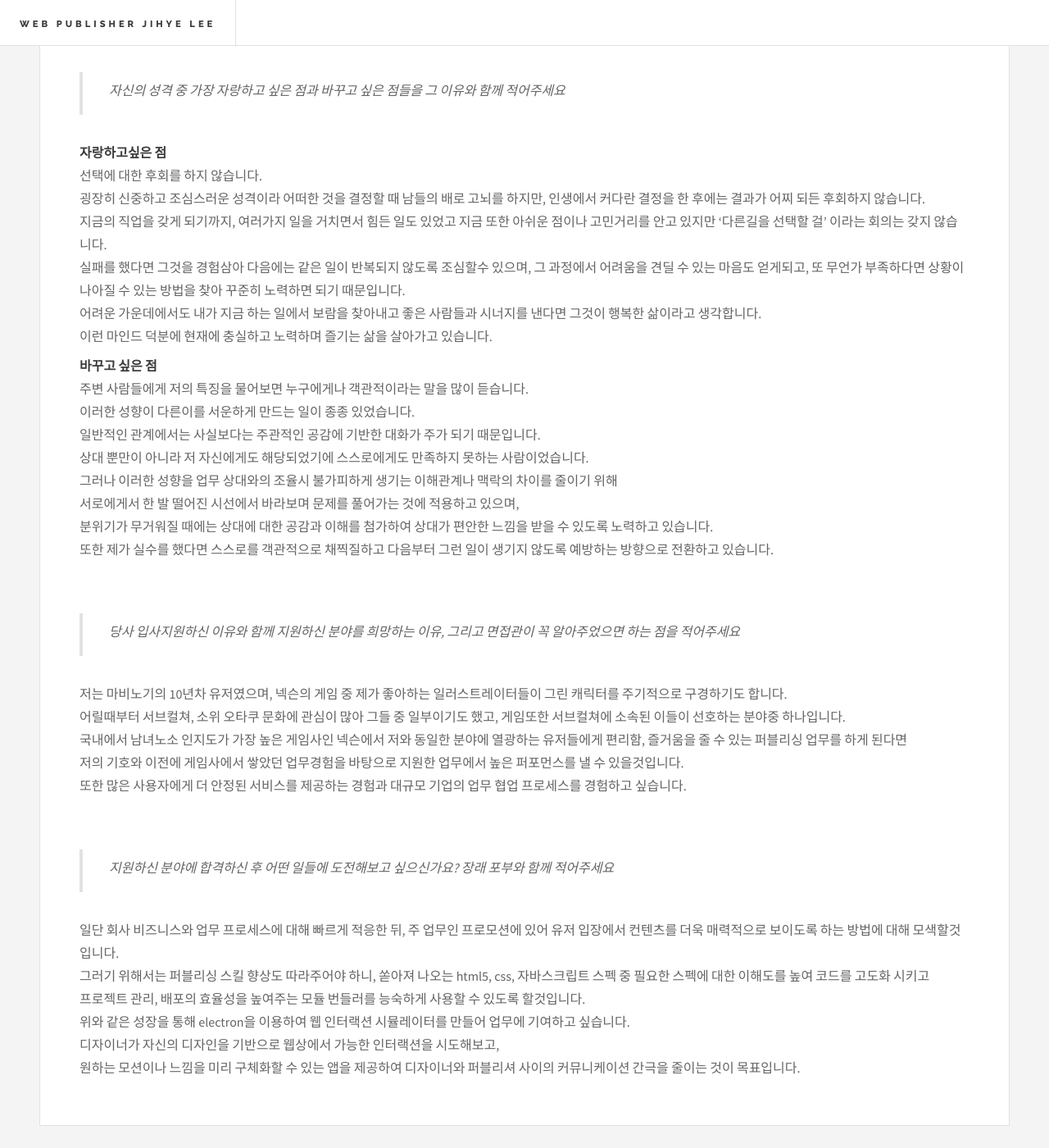
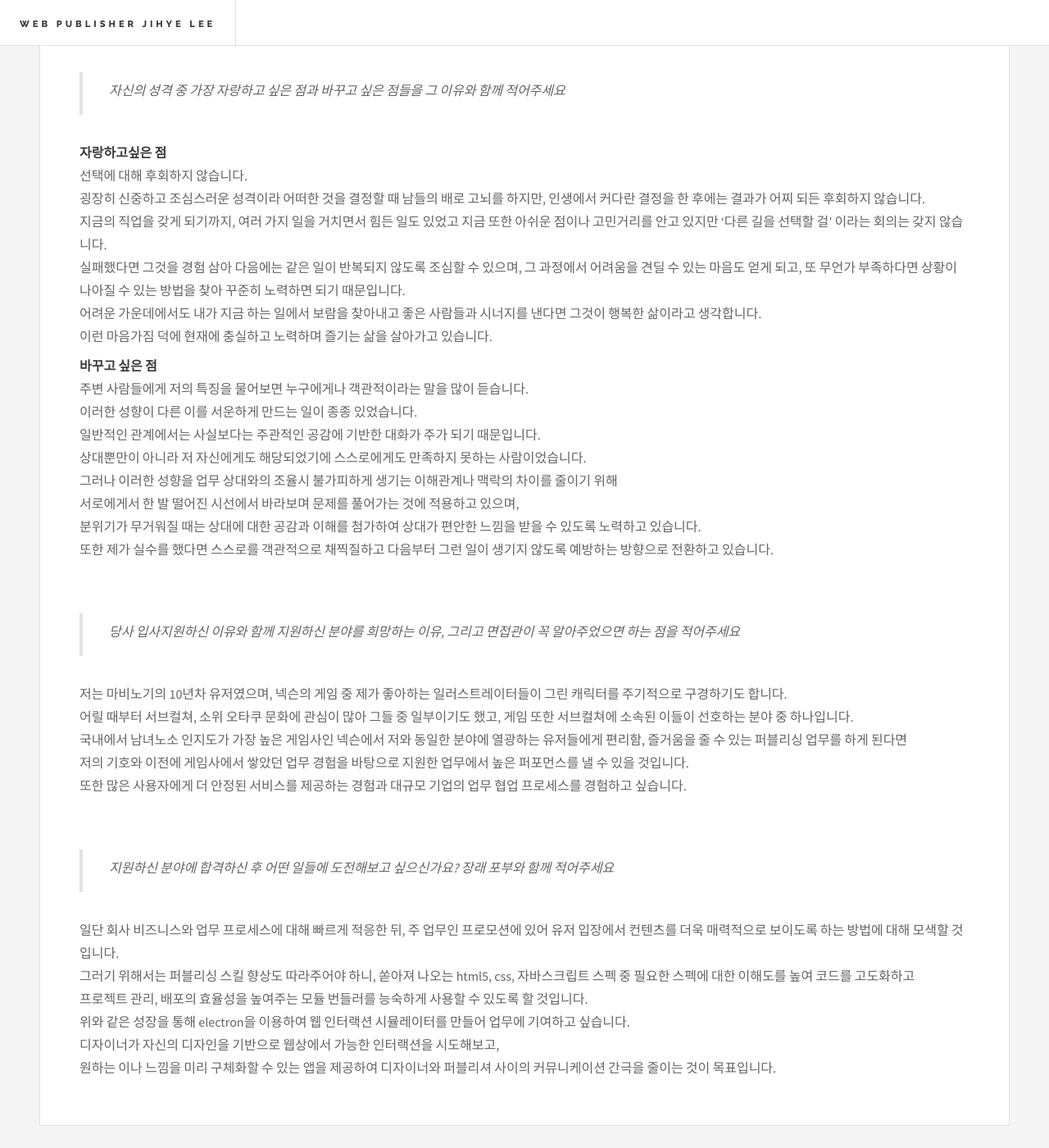
Before and after one commit to jihyelee619/jihyelee619.github.io, a Jekyll site: the page built from about.md, in a window 1280 px wide and 1400 px high, scrolled down 3064 px. Shown: the whole window at 82% size. Built offline with Jekyll 4.4.1, drawn with Linux system fonts in a browser that asks for light colours; some of the changed text lies outside the part shown.

Commit message:
modify description

```diff
--- a/about.md
+++ b/about.md
@@ -31,7 +31,7 @@ image:
 사회생활을 하면서 필요한 다양한 기능들을 하나의 웹앱에서 해결토록 하였습니다.
 AngularJS(1.5.x) 기반이었으며, 필요한 라이브러리들을 이용하여 캘린더, 위치연동 서비스의 CRUD 프론트, 웹소켓을 이용한 메신저의 프론트를 구현하였습니다.
 각 모듈이 캡슐화를 기반으로 한 MVC 패턴을 통해 역할 분리가 되도록 작업한 첫 프로젝트였기에 기존에 jQuery에 한정되어 있던 자바스크립트 역량을 프로그래밍 관점으로 확장시킬 수 있었습니다.
-또한 기존에 서버개발자들이 하던 업무를 경험함으로써 업무시 고충은 주로 무엇인지, 클라이언트 측에서 어떻게 처리해주는것이 편한지 이해하게 되어
+또한 기존에 서버개발자들이 하던 업무를 경험함으로써 업무 시 고충은 주로 무엇인지, 클라이언트 측에서 어떻게 처리해주는 것이 편한지 이해하게 되어
 추후 서버개발자와의 협업에 대한 이해에 큰 도움이 되었습니다.
 
 **오디션 사이트 리뉴얼**
@@ -67,16 +67,16 @@ AngularJS(1.5.x) 기반이었으며, 필요한 라이브러리들을 이용하
 ### 자기소개
 > 그동안 본인의 삶에 있어서 가장 기억에 남는 일들을 가급적 상세하게 적어주세요 (예: 어떤 사건이 있었는데 그 원인은 무엇이고 어떻게 진행되었으며 결과와 자신에게 어떤 변화가 있었는지)
 
-한빛소프트 재직 시절 작업했던 ‘찾아라 행운의 파시온’ 프로젝트 입니다.
+한빛소프트 재직 시절 작업했던 ‘찾아라 행운의 파시온’ 프로젝트입니다.
 입사후 반년이 지나고, 실무를 시작하며 사수들의 실력을 얼른 따라잡아야겠다고 조바심을 내고 있던 시절, 제 사수들은 웹어플리케이션 작업에 투입되어 있었습니다.
-서버나 DB에 대한 배경지식이 전무하여 웹 어플리케이션 작업은 막연해보이기만 하였고,
-내가 프로젝트에 투입된다면 바로 퍼포먼스를 낼 수 있는 사람일까 질문 해보았을 때 스스로의 실력에 대한 용기가 없었습니다.
-그 때 저에게 웹페이지 내에서 게임 데이터를 연동하여 진행되는 미니게임을 만들어보라는 요청이 들어왔고, 처음으로 작은 어플리케이션 단위의 코드를 짜는 경험을 할 수 있었습니다.
+서버나 DB에 대한 배경지식이 부족해 웹 어플리케이션 작업은 막연해 보이기만 하였고,
+내가 프로젝트에 투입된다면 바로 퍼포먼스를 낼 수 있는 사람일까 질문해 보았을 때 자신의 실력에 대한 용기가 없었습니다.
+그때 저에게 웹페이지 내에서 게임 데이터를 연동하여 진행되는 미니게임을 만들어보라는 요청이 들어왔고, 처음으로 작은 어플리케이션 단위의 코드를 짜는 경험을 할 수 있었습니다.
 기획서의 요구사항을 분석 후 기획자에게 게임이 구체적으로 어떻게 돌아갈 것인지 설명해주고 흐름에 허점이 있다면 함께 보완했습니다.
-디자인이 진행되는 동안은 해당 디자인에 가능한 인터랙션에 대해 미리 단위 테스트를 하며 제약이 생기는 부분을 알려주어 퍼블리싱을 진행하는 동안의 디자인 이슈를 최소화 하였습니다.
+디자인이 진행되는 동안은 해당 디자인에 가능한 인터랙션에 대해 미리 단위 테스트를 하며 제약이 생기는 부분을 알려주어 퍼블리싱을 진행하는 동안의 디자인 이슈를 최소화하였습니다.
 한편 개발자에게도 기획서에 기반하여 프론트에 필요한 데이터와 형식, 통신 방식을 미리 말씀드려 퍼블리싱과 동시에 개발이 이루어져 프로젝트 전체 일정을 단축하였습니다.
 성공적으로 프로젝트를 마친 후에는 어떤 일이든 먼저 지레 겁먹지 말고, 철저한 대비와 노력을 한다면 할 수 없었을 것 같았던 일도 이루어낼 수 있다는 것을 몸소 깨우쳤습니다.
-그리고 노력했던것보다 더욱 큰 성취감이 따라온다는 것도 말입니다.
+그리고 노력했던 것보다 더욱 큰 성취감이 따라온다는 것도 말입니다.
 함께 일했던 동료분들께서 지혜씨와 일하면 걱정이 없고 든든하다는 칭찬을 해주셔서 신뢰도 쌓을 수 있었습니다.
 그래서 후에 웹어플리케이션 작업에 투입될 때에도 역량을 높일 기회라 생각하고 기꺼이 임했으며,
 다른 생소한 일들을 마주하게 되었을 때 각오는 하되 겁은 먹지 않는 용기를 갖게 되었습니다.
@@ -85,38 +85,38 @@ AngularJS(1.5.x) 기반이었으며, 필요한 라이브러리들을 이용하
 > 자신의 성격 중 가장 자랑하고 싶은 점과 바꾸고 싶은 점들을 그 이유와 함께 적어주세요
 
 **자랑하고싶은 점**
-선택에 대한 후회를 하지 않습니다.
+선택에 대해 후회하지 않습니다.
 굉장히 신중하고 조심스러운 성격이라 어떠한 것을 결정할 때 남들의 배로 고뇌를 하지만, 인생에서 커다란 결정을 한 후에는 결과가 어찌 되든 후회하지 않습니다.
-지금의 직업을 갖게 되기까지, 여러가지 일을 거치면서 힘든 일도 있었고 지금 또한 아쉬운 점이나 고민거리를 안고 있지만 ‘다른길을 선택할 걸’ 이라는 회의는 갖지 않습니다.
-실패를 했다면 그것을 경험삼아 다음에는 같은 일이 반복되지 않도록 조심할수 있으며, 그 과정에서 어려움을 견딜 수 있는 마음도 얻게되고, 또 무언가 부족하다면 상황이 나아질 수 있는 방법을 찾아 꾸준히 노력하면 되기 때문입니다.
+지금의 직업을 갖게 되기까지, 여러 가지 일을 거치면서 힘든 일도 있었고 지금 또한 아쉬운 점이나 고민거리를 안고 있지만 ‘다른 길을 선택할 걸’ 이라는 회의는 갖지 않습니다.
+실패했다면 그것을 경험 삼아 다음에는 같은 일이 반복되지 않도록 조심할 수 있으며, 그 과정에서 어려움을 견딜 수 있는 마음도 얻게 되고, 또 무언가 부족하다면 상황이 나아질 수 있는 방법을 찾아 꾸준히 노력하면 되기 때문입니다.
 어려운 가운데에서도 내가 지금 하는 일에서 보람을 찾아내고 좋은 사람들과 시너지를 낸다면 그것이 행복한 삶이라고 생각합니다.
-이런 마인드 덕분에 현재에 충실하고 노력하며 즐기는 삶을 살아가고 있습니다.
+이런 마음가짐 덕에 현재에 충실하고 노력하며 즐기는 삶을 살아가고 있습니다.
 
 **바꾸고 싶은 점**
 주변 사람들에게 저의 특징을 물어보면 누구에게나 객관적이라는 말을 많이 듣습니다.
-이러한 성향이 다른이를 서운하게 만드는 일이 종종 있었습니다.
+이러한 성향이 다른 이를 서운하게 만드는 일이 종종 있었습니다.
 일반적인 관계에서는 사실보다는 주관적인 공감에 기반한 대화가 주가 되기 때문입니다.
-상대 뿐만이 아니라 저 자신에게도 해당되었기에 스스로에게도 만족하지 못하는 사람이었습니다.
+상대뿐만이 아니라 저 자신에게도 해당되었기에 스스로에게도 만족하지 못하는 사람이었습니다.
 그러나 이러한 성향을 업무 상대와의 조율시 불가피하게 생기는 이해관계나 맥락의 차이를 줄이기 위해
 서로에게서 한 발 떨어진 시선에서 바라보며 문제를 풀어가는 것에 적용하고 있으며,
-분위기가 무거워질 때에는 상대에 대한 공감과 이해를 첨가하여 상대가 편안한 느낌을 받을 수 있도록 노력하고 있습니다.
+분위기가 무거워질 때는 상대에 대한 공감과 이해를 첨가하여 상대가 편안한 느낌을 받을 수 있도록 노력하고 있습니다.
 또한 제가 실수를 했다면 스스로를 객관적으로 채찍질하고 다음부터 그런 일이 생기지 않도록 예방하는 방향으로 전환하고 있습니다.
 <br />
 <br />
 > 당사 입사지원하신 이유와 함께 지원하신 분야를 희망하는 이유, 그리고 면접관이 꼭 알아주었으면 하는 점을 적어주세요
 
 저는 마비노기의 10년차 유저였으며, 넥슨의 게임 중 제가 좋아하는 일러스트레이터들이 그린 캐릭터를 주기적으로 구경하기도 합니다.
-어릴때부터 서브컬쳐, 소위 오타쿠 문화에 관심이 많아 그들 중 일부이기도 했고, 게임또한 서브컬쳐에 소속된 이들이 선호하는 분야중 하나입니다.
+어릴 때부터 서브컬쳐, 소위 오타쿠 문화에 관심이 많아 그들 중 일부이기도 했고, 게임 또한 서브컬쳐에 소속된 이들이 선호하는 분야 중 하나입니다.
 국내에서 남녀노소 인지도가 가장 높은 게임사인 넥슨에서 저와 동일한 분야에 열광하는 유저들에게 편리함, 즐거움을 줄 수 있는 퍼블리싱 업무를 하게 된다면
-저의 기호와 이전에 게임사에서 쌓았던 업무경험을 바탕으로 지원한 업무에서 높은 퍼포먼스를 낼 수 있을것입니다.
+저의 기호와 이전에 게임사에서 쌓았던 업무 경험을 바탕으로 지원한 업무에서 높은 퍼포먼스를 낼 수 있을 것입니다.
 또한 많은 사용자에게 더 안정된 서비스를 제공하는 경험과 대규모 기업의 업무 협업 프로세스를 경험하고 싶습니다.
 <br />
 <br />
 > 지원하신 분야에 합격하신 후 어떤 일들에 도전해보고 싶으신가요? 장래 포부와 함께 적어주세요
 
-일단 회사 비즈니스와 업무 프로세스에 대해 빠르게 적응한 뒤, 주 업무인 프로모션에 있어 유저 입장에서 컨텐츠를 더욱 매력적으로 보이도록 하는 방법에 대해 모색할것입니다.
-그러기 위해서는 퍼블리싱 스킬 향상도 따라주어야 하니, 쏟아져 나오는 html5, css, 자바스크립트 스펙 중 필요한 스펙에 대한 이해도를 높여 코드를 고도화 시키고
-프로젝트 관리, 배포의 효율성을 높여주는 모듈 번들러를 능숙하게 사용할 수 있도록 할것입니다.
+일단 회사 비즈니스와 업무 프로세스에 대해 빠르게 적응한 뒤, 주 업무인 프로모션에 있어 유저 입장에서 컨텐츠를 더욱 매력적으로 보이도록 하는 방법에 대해 모색할 것입니다.
+그러기 위해서는 퍼블리싱 스킬 향상도 따라주어야 하니, 쏟아져 나오는 html5, css, 자바스크립트 스펙 중 필요한 스펙에 대한 이해도를 높여 코드를 고도화하고
+프로젝트 관리, 배포의 효율성을 높여주는 모듈 번들러를 능숙하게 사용할 수 있도록 할 것입니다.
 위와 같은 성장을 통해 electron을 이용하여 웹 인터랙션 시뮬레이터를 만들어 업무에 기여하고 싶습니다.
 디자이너가 자신의 디자인을 기반으로 웹상에서 가능한 인터랙션을 시도해보고,
-원하는 모션이나 느낌을 미리 구체화할 수 있는 앱을 제공하여 디자이너와 퍼블리셔 사이의 커뮤니케이션 간극을 줄이는 것이 목표입니다.
+원하는 이나 느낌을 미리 구체화할 수 있는 앱을 제공하여 디자이너와 퍼블리셔 사이의 커뮤니케이션 간극을 줄이는 것이 목표입니다.
```
Also changed, not shown: other parts of about.md (+5 -5 lines).
